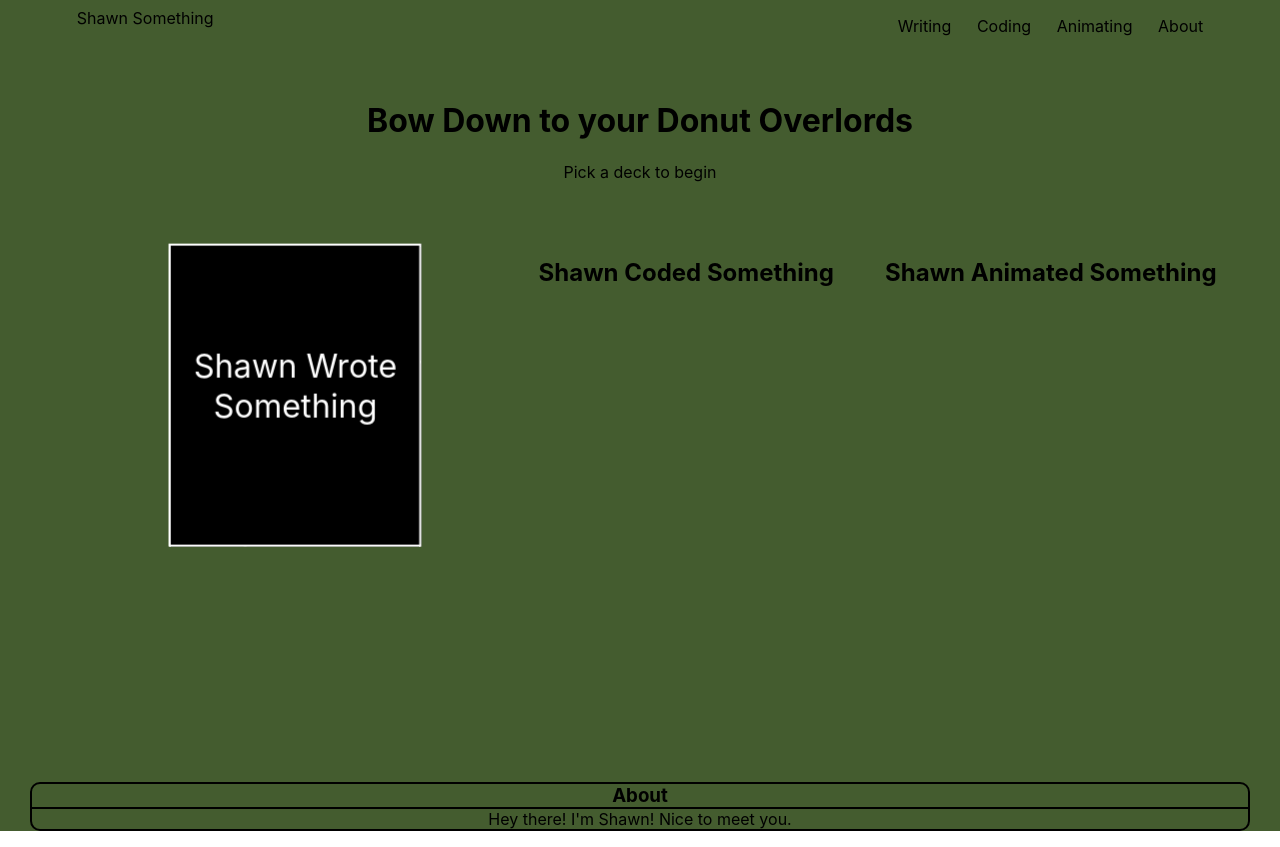
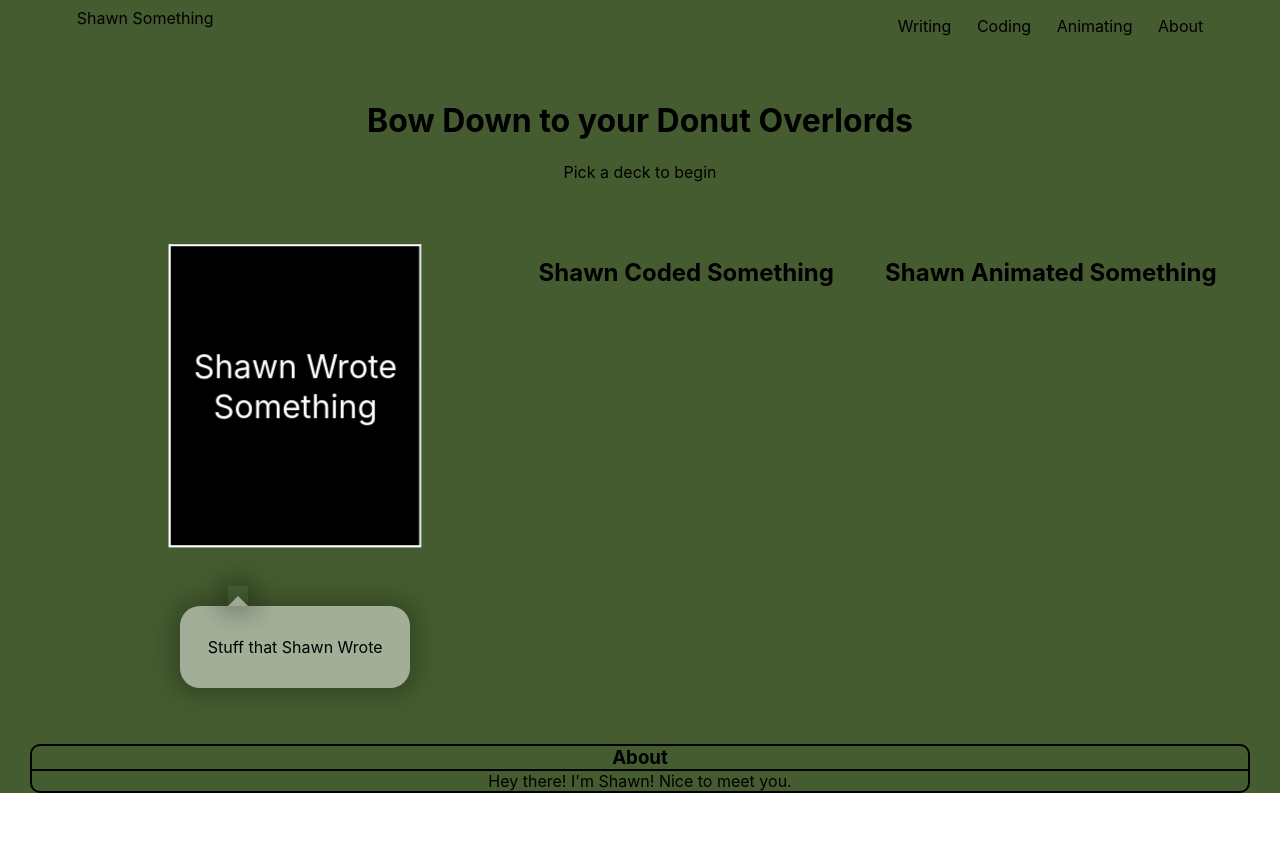
Before and after one commit to ShawnSomething/card-deck, a React (Create React App) app: page / in a window 1280 px wide. After the commit the page ends 809 px from the top, so only its background shows below. Built offline with nearby package versions, Linux system fonts and the light colour scheme.

Commit message:
speech bubble

```diff
--- a/src/App.css
+++ b/src/App.css
@@ -54,7 +54,7 @@
 }
 
 .Deck-box {
-  height: 60vh;
+  height: 45vh;
   width: 30vw;
   position: relative;
   margin: 0 auto;
@@ -228,3 +228,26 @@
       box-shadow: 0 0 150px 120px rgba(255, 255, 0, 0.5);
   }
 }
+
+.speech-bubble {
+  position: relative;
+  background-color: rgba(255, 255, 255, 0.5);
+  padding: 15px;
+  left: 20%;
+  border-radius: 20px;
+  width: 200px;
+  box-shadow: 0 0 20px 10px rgba(0, 0, 0, 0.2);
+}
+
+/* Speech bubble pointer */
+.speech-bubble::after {
+  content: '';
+  position: absolute;
+  bottom: 100%;
+  left: 25%;
+  border-width: 10px;
+  border-style: solid;
+  border-color: transparent transparent rgba(255, 255, 255, 0.5) transparent;
+  transform: translateX(-50%);
+  box-shadow: 0 0 20px 10px rgba(0, 0, 0, 0.2);
+}
--- a/src/writing.tsx
+++ b/src/writing.tsx
@@ -28,6 +28,7 @@ export const Writing: React.FC = () => {
     };
 
     return (
+        <>
         <div className="relative">
             <div className="Overlay" style={{ visibility: isHovered ? 'visible' : 'hidden' }} />
             <div className="Glow" style={{ visibility: isHovered ? 'visible' : 'hidden' }} />
@@ -42,5 +43,9 @@ export const Writing: React.FC = () => {
                 </div>
             </div>
         </div>
+        <div className='speech-bubble'>
+            <p>Stuff that Shawn Wrote</p>
+        </div>
+        </>
     );
 };
```
